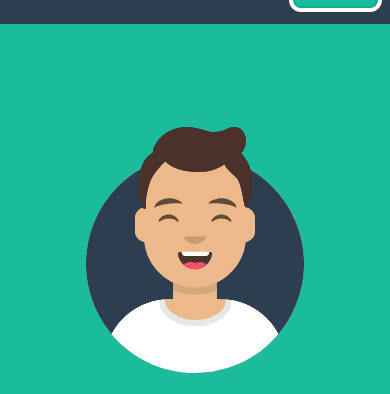
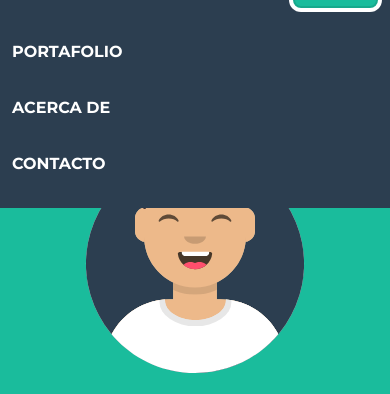
Before and after one commit to walner-prog/fre, a plain HTML site: page index.html in a window 390 px wide. Both pictures are taken after a click on the button "MENÚ". Shown: the part 52-446 px from the top of the page. Drawn offline with nearby package versions, Linux system fonts and the light colour scheme.

Commit message:
Tu mensaje de commit

```diff
--- a/index.html
+++ b/index.html
@@ -380,5 +380,15 @@
         <script src="https://stackpath.bootstrapcdn.com/bootstrap/4.5.0/js/bootstrap.bundle.min.js"></script>
         <!-- Scripts Core del Tema-->
         <script src="js/scripts.js"></script>
+
+        <script>
+            $(document).ready(function () {
+                // Inicializa el componente del botón de navegación
+                $('.navbar-toggler').click(function () {
+                    $('.navbar-collapse').toggleClass('show');
+                });
+            });
+        </script>
+
     </body>
 </html>
```
